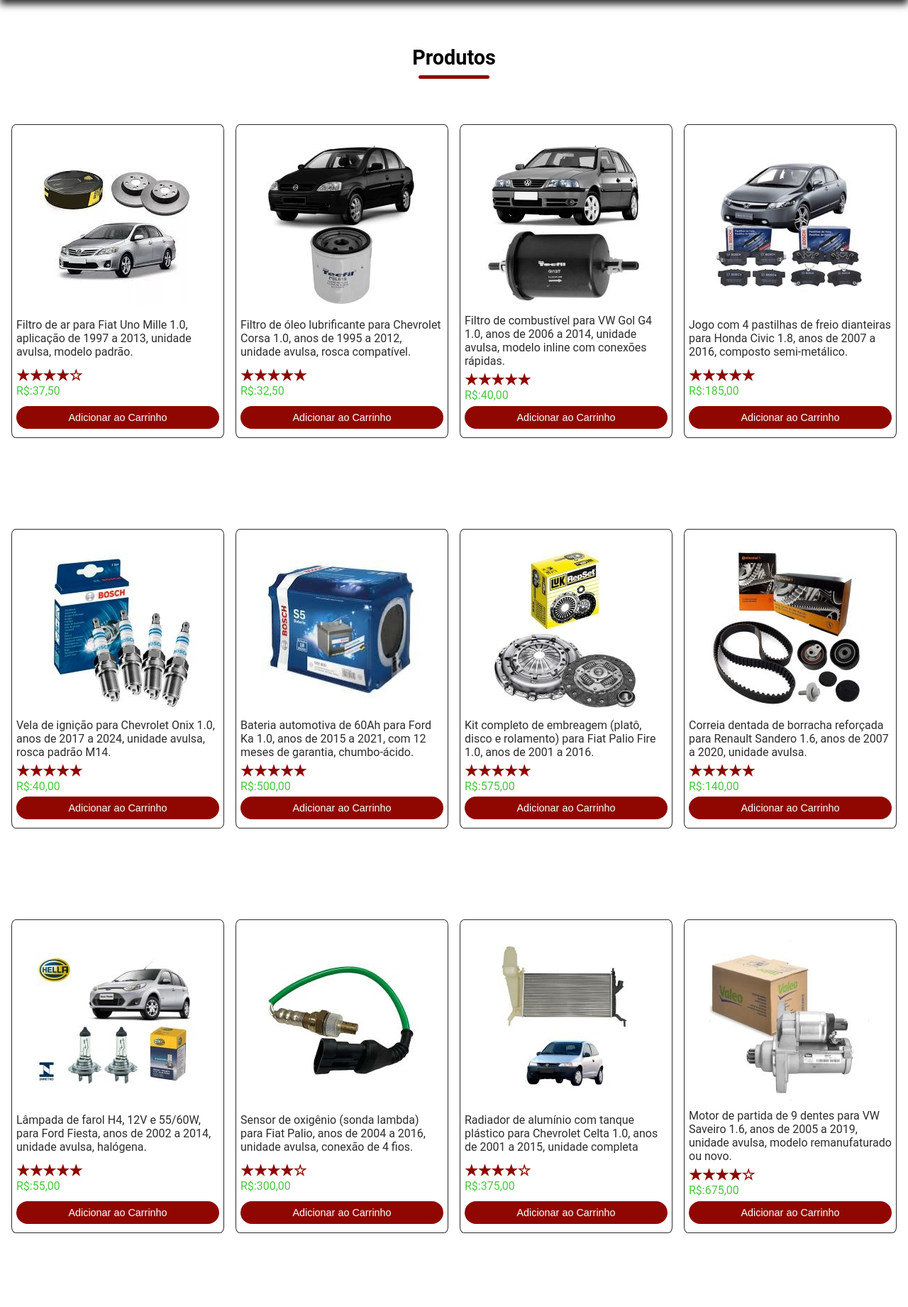
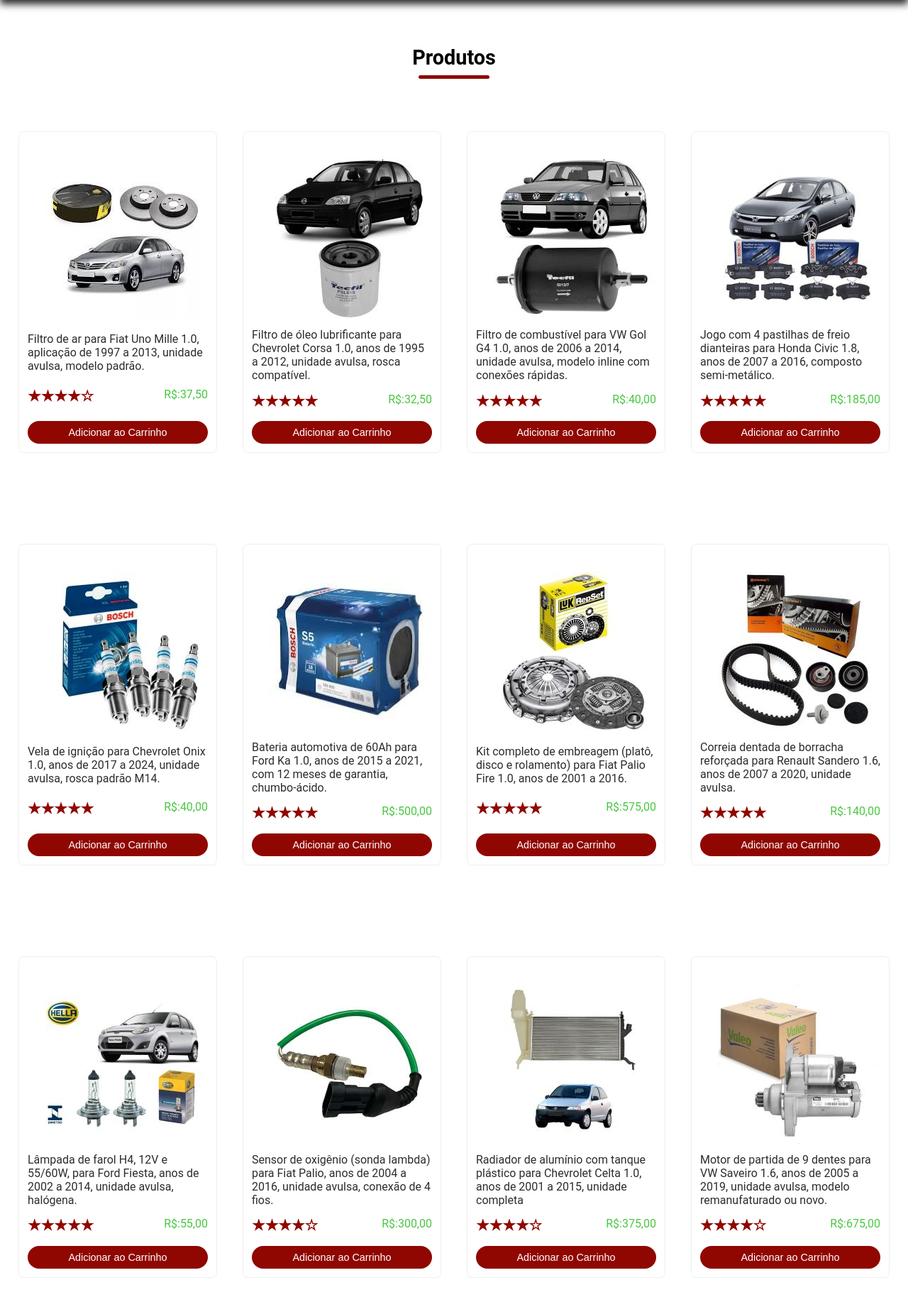
Before and after one commit to YURI717-Hub/TCC-ETEC-Sebrae, a PHP site: page /assets/pages/produto.html in a window 1280 px wide. Shown: the part 79-1920 px from the top of the page at 71% size. Run offline with PHP 8.4, Linux system fonts and the light colour scheme.

Commit message:
alteracao kat

```diff
--- a/assets/css/produto.css
+++ b/assets/css/produto.css
@@ -217,6 +217,51 @@ img {
 }
 
 
+/* mensagem de envio pro carrinho */
+
+.mensagem-carrinho {
+  position: fixed;
+  bottom: 24px;
+  right: 24px;
+  background: #4AC741;
+  color: #fff;
+  padding: 10px 14px;
+  border-radius: 8px;
+  font-size: 14px;
+  opacity: 0;
+  transform: translateY(8px);
+  pointer-events: none;
+  transition: opacity 0.22s ease, transform 0.22s ease;
+  box-shadow: 0 6px 18px rgba(0,0,0,0.18);
+  z-index: 9999;
+  max-width: 320px;
+}
+.mensagem-carrinho.show {
+  opacity: 1;
+  transform: translateY(0);
+}
+
+
+.product {
+  border: 1px solid #eee;
+  padding: 12px;
+  margin: 10px;
+  max-width: 360px;
+   }
+
+.rodape {
+  display:flex;
+  Justify-content:space-between;
+  gap:8px;
+  margin-top:8px;
+    }
+
+.button-colors {
+  margin-top:10px;
+  padding:8px 12px;
+  cursor:pointer;
+  }
+
 /* Responsividade */
 @media screen and (max-width: 768px) {
   .product-details-container {
--- a/assets/js/menu.js
+++ b/assets/js/menu.js
@@ -53,3 +53,53 @@ function menu(){
 function fecharModal() {
   document.getElementById('modal').style.display = 'none';
 }
+
+
+// pesquisa de poduto
+
+function filtrarProdutos() {
+    let input = document.querySelector(".busca-input").value.toLowerCase();
+    let produtos = document.querySelectorAll(".product");
+
+    produtos.forEach(produto => {
+      let descricao = produto.querySelector(".produto-descricao").innerText.toLowerCase();
+
+      if (descricao.includes(input)) {
+        produto.style.display = "block"; // mostra o produto
+      } else {
+        produto.style.display = "none"; // esconde o produto
+      }
+    });
+  }
+
+//
+  // MENSAGEM ENVIO AO CARRINHO
+          // funciona mesmo se produtos forem adicionados depois
+    document.addEventListener('DOMContentLoaded', () => {
+        const msg = document.getElementById('mensagem-carrinho');
+        let hideTimeout = null;
+
+        const container = document.querySelector('.products-container') || document.body;
+        container.addEventListener('click', (e) => {
+          const btn = e.target.closest('.button-colors');
+          if (!btn) return;
+
+          const product = btn.closest('.product');
+          const descricaoElem = product ? product.querySelector('.produto-descricao') : null;
+          let nome = 'Produto';
+
+          if (descricaoElem) {
+            nome = descricaoElem.innerText.trim().split(/\n/)[0];
+            if (nome.length > 40) nome = nome.slice(0, 40).trim() + '...';
+          }
+
+          // mostra a mensagem
+          msg.textContent = `${nome} adicionado ao carrinho!`;
+          msg.classList.add('show');
+
+          if (hideTimeout) clearTimeout(hideTimeout);
+          hideTimeout = setTimeout(() => {
+            msg.classList.remove('show');
+          }, 3300);
+        });
+      });
--- a/assets/pages/produto.html
+++ b/assets/pages/produto.html
@@ -27,9 +27,9 @@
         </nav>
 
         <div class="pesquisa">
-          <input type="text" class="busca-input" placeholder="Qual Peça esta Procurando?">
+          <input type="text" class="busca-input" placeholder="Qual Peça esta Procurando?" onkeyup="filtrarProdutos()">
+        </div>
 
-        </div>
         <div>
           <figure class="nav-icon-container">
             <a href="./carrinho.html"> <img src="../images/carrinho.png" alt=""></a>
@@ -328,6 +328,11 @@
         </div>
       </div>
     </div>
+
+  <!-- MENSAGEM DE ENVIO AO CARRINHO-->
+  <div id="mensagem-carrinho" class="mensagem-carrinho" role="status" aria-live="polite">
+  </div>
+
   </main>
 
   <footer>
```
